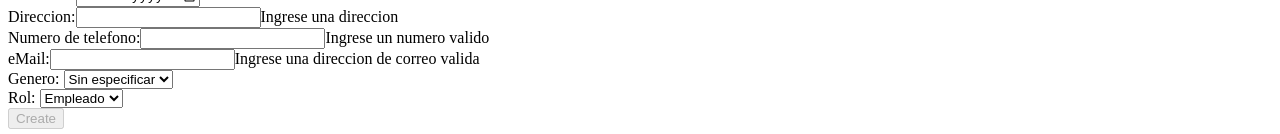
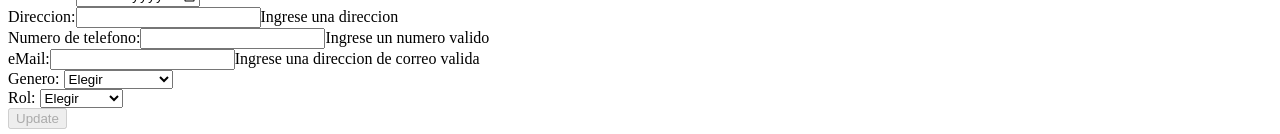
Before and after one commit to PG-HENRY-13/PG-Escuelas, a React (Create React App) app: page /admin/updateuser in a window 1280 px wide. Shown: the part 708-842 px from the top of the page. Built offline with nearby package versions, Linux system fonts and the light colour scheme.

Commit message:
[FIX] action routes calls / componente UpdateUser

```diff
--- a/src/components/UpdateUser/index.tsx
+++ b/src/components/UpdateUser/index.tsx
@@ -148,6 +148,7 @@ export default function UpdateUser(): JSX.Element {
             onChange={selectHandler}
             defaultValue={data.gender}
           >
+            <option value={data.gender}>Elegir</option>
             <option value="otro">Sin especificar</option>
             <option value="fem">Femenino</option>
             <option value="masc">Masculino</option>
@@ -155,13 +156,14 @@ export default function UpdateUser(): JSX.Element {
           <br></br>
           <label>Rol: {data.role}</label>
           <select name="role" onChange={selectHandler} defaultValue={data.role}>
+            <option value={data.role}>Elegir</option>
             <option value="empleado">Empleado</option>
             <option value="admin">Admin</option>
             <option value="gerente">Gerente</option>
           </select>
           <br></br>
           <button disabled={disabled} className="barBtn" type="submit">
-            Create
+            Update
           </button>
         </div>
       </form>
--- a/src/redux/actions/index.ts
+++ b/src/redux/actions/index.ts
@@ -31,7 +31,7 @@ export const fetchUsers = () => {
 export const fetchUser = (cuil: string) => {
   return async (dispatch: Dispatch) => {
     try {
-      const response = await axios.get<User>(url + "/" + cuil);
+      const response = await axios.get<User>(userUrl + '/' + cuil);
       dispatch<FetchUserAction>({
         type: ActionTypes.fetchUser,
         payload: response.data,
@@ -132,7 +132,7 @@ export const loadUser = (userCuil: number) => {
 
 export const userUpdate = (newUser: User) => (dispatch: Dispatch) => {
   axios
-    .put(url, newUser)
+    .put(userUrl, newUser)
     .then((data) => {
       alert("Usuario actualizado correctamente");
       dispatch<UpdateUserAction>({
```
